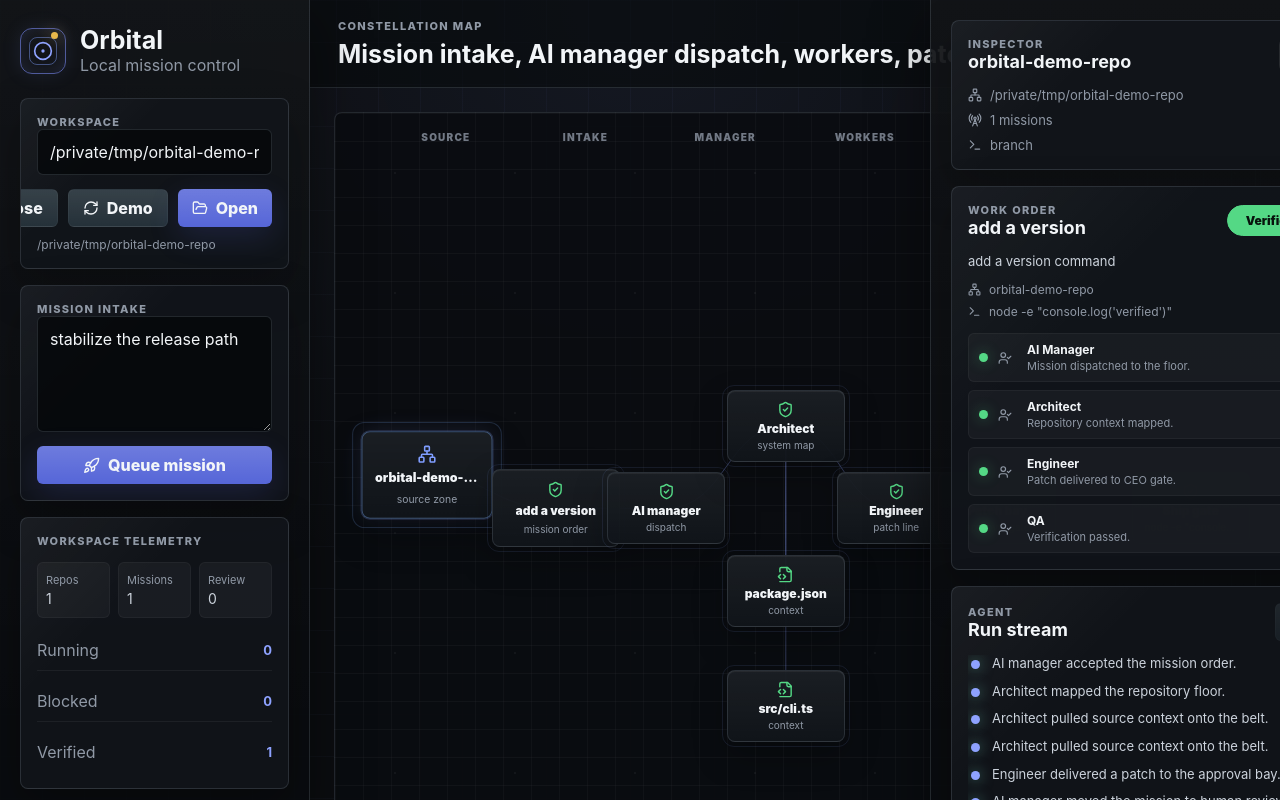
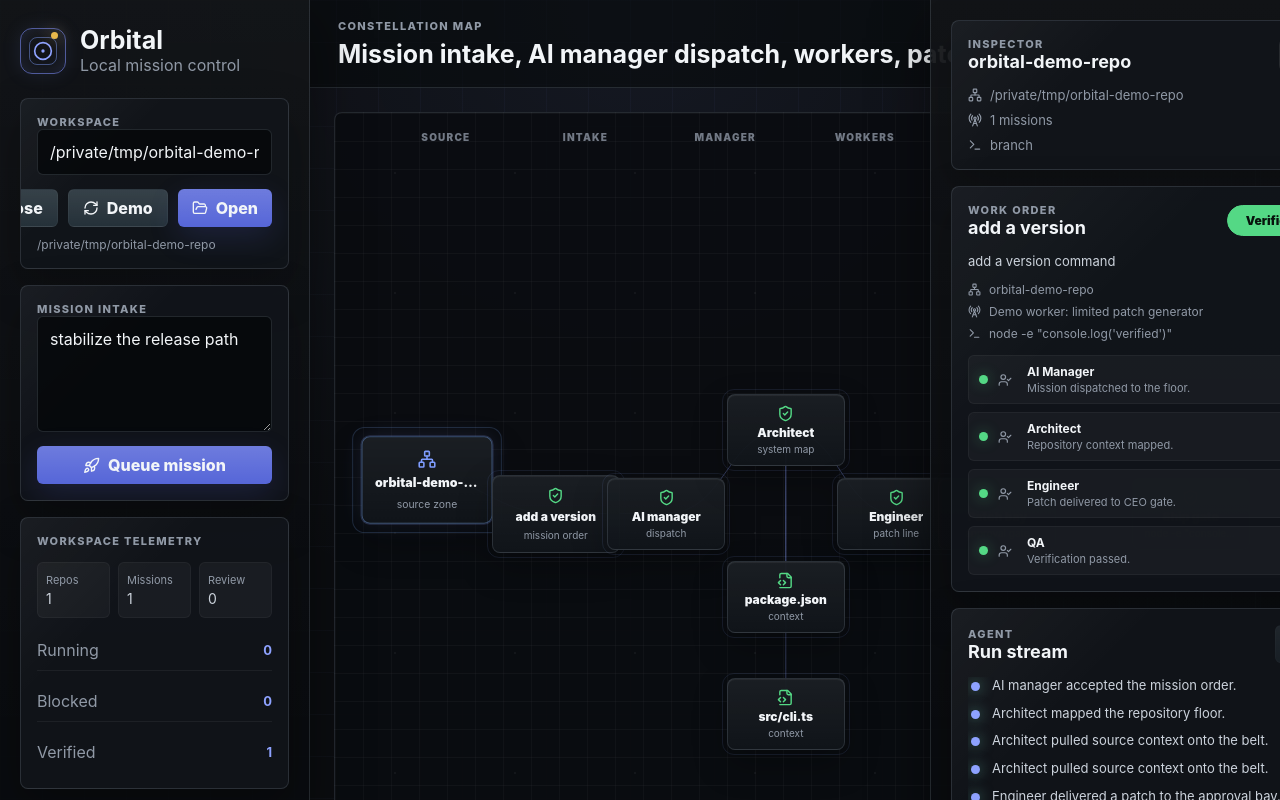
Before and after one commit to whosgotch/orbital, a React (Vite) app in the folder app/: page / in a window 1280 px wide. Shown: the top 800 px of the page. Built offline with nearby package versions, Linux system fonts and the light colour scheme.

Commit message:
feat(app): show worker limitations

```diff
--- a/app/src/App.tsx
+++ b/app/src/App.tsx
@@ -528,6 +528,10 @@ export function App() {
               <Network size={13} aria-hidden="true" />
               {selectedRepository?.name ?? "workspace"}
             </span>
+            <span title={workerLimitation(selectedMission.worker)}>
+              <RadioTower size={13} aria-hidden="true" />
+              {workerLabel(selectedMission.worker)}
+            </span>
             <span title={selectedVerificationCommand}>
               <Terminal size={13} aria-hidden="true" />
               {selectedVerificationCommand}
@@ -882,6 +886,28 @@ function patchStateClass(runtime: WorkspaceRuntime, patchReady: boolean) {
   return patchReady ? "active" : "";
 }
 
+function workerLabel(workerName: string) {
+  if (workerName === "mock") {
+    return "Demo worker: limited patch generator";
+  }
+  if (workerName === "unassigned") {
+    return "Worker not assigned";
+  }
+
+  return workerName;
+}
+
+function workerLimitation(workerName: string) {
+  if (workerName === "mock") {
+    return "Supports the demo Node CLI patch path while the real local worker interface is being built.";
+  }
+  if (workerName === "unassigned") {
+    return "Dispatch the mission to assign a worker.";
+  }
+
+  return workerName;
+}
+
 function workOrderRoles(runtime: WorkspaceRuntime, patchReady: boolean) {
   return [
     {
```
